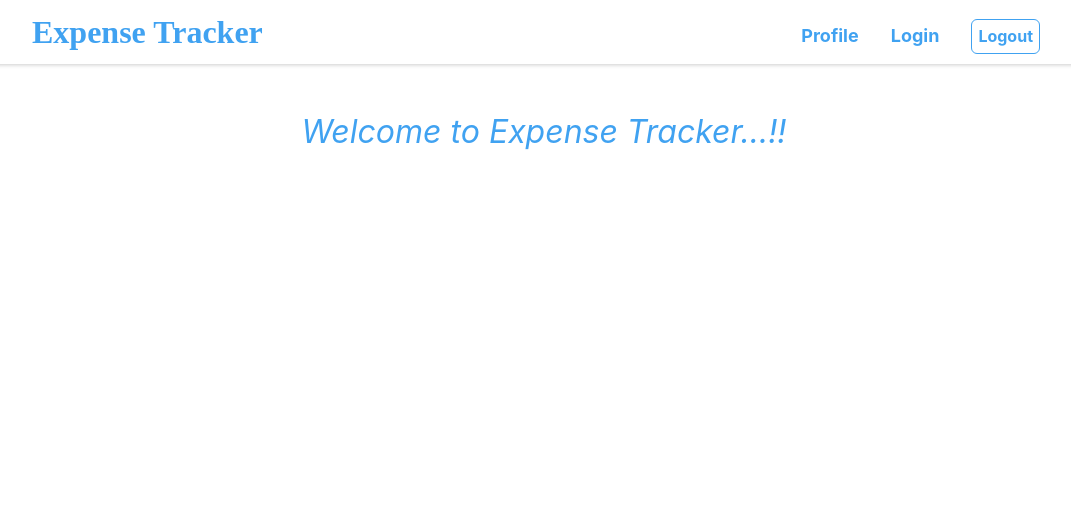
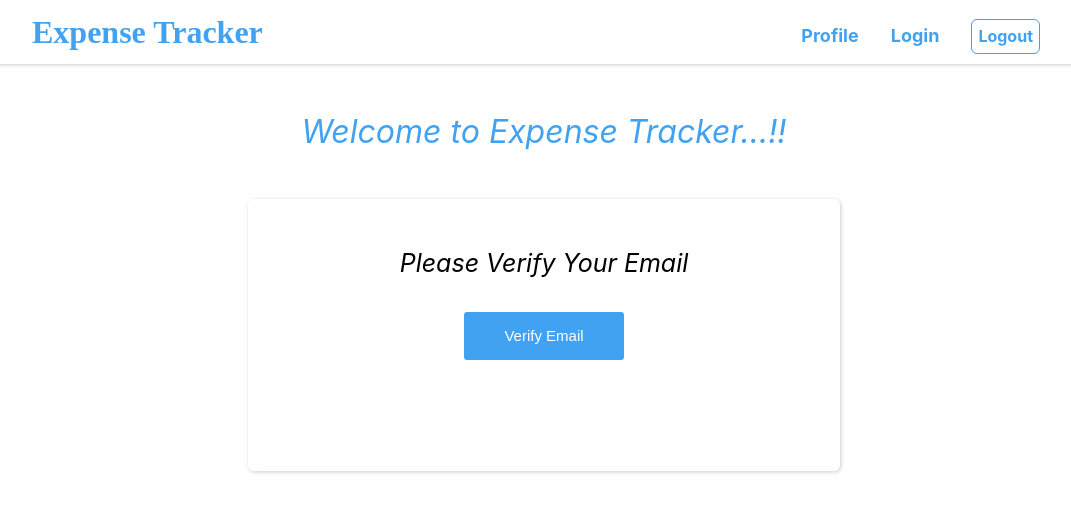
Before and after one commit to Sheetal-BC/Expense-tracker, a React (Create React App) app: page /home in a window 1280 px wide. Shown: the top 512 px of the page, without its empty margins (96-1167 px from the left). Built offline with nearby package versions, Linux system fonts and the light colour scheme; no server answers; sample sign-in values are in the browser's storage.

Commit message:
verfy email

```diff
--- a/src/App.js
+++ b/src/App.js
@@ -4,6 +4,7 @@ import Layout from "./Components/Layout/Layout";
 import AuthPage from "./Components/Pages/AuthPage";
 import Home from "./Components/Pages/Home";
 import ProfilePage from "./Components/Pages/ProfilePage";
+import AuthContext from "./Store/AuthContext";
 
 
 
@@ -11,21 +12,21 @@ import ProfilePage from "./Components/Pages/ProfilePage";
 
 
 function App() {
-
+  const conCtx= useContext(AuthContext);
 
   return (
     <Fragment>
       <Layout/>
     <Switch>
-   <Route path="/home" >
+    {conCtx.isLoggedIn && <Route path="/home" >
          <Home />
-        </Route>
-    <Route path="/auth" >
+        </Route>}
+        {!conCtx.isLoggedIn && <Route path="/auth" >
          <AuthPage />
-        </Route>
-     <Route path='/profile'>
+        </Route>}
+        {conCtx.isLoggedIn && <Route path='/profile'>
         <ProfilePage />
-        </Route>
+        </Route> }
         <Route path="*">
           <Redirect to="/" />
         </Route>
--- a/src/Components/SignUp/AuthForm.js
+++ b/src/Components/SignUp/AuthForm.js
@@ -51,7 +51,7 @@ const submitHandler = async (event) =>{
             inputPasswordRef.current.value = "";
             setIsLoading(false);
            conCtx.login(data.idToken, data.email);
-            history.replace('/profile');
+            history.replace('/home');
           } else {
             const data = await response.json();
             alert(data.error.message);
@@ -156,6 +156,7 @@ const submitHandler = async (event) =>{
         {isLogin ? 'Dont have an acount? SignUp' : 'Have an account? login'}</button>
       </div>
     </div>
+
   );
 };
 
--- /dev/null
+++ b/src/Components/SignUp/VerifyForm.css
@@ -0,0 +1,46 @@
+.verifation{
+    margin: 3rem auto;
+    max-width: 35rem;
+    height: 15rem;
+    border-radius: 6px;
+    box-shadow: 1px 1px 4px rgba(10, 10, 10, 0.2);
+    padding: 1rem;
+    text-align: center;
+    justify-items: space-between;
+}
+
+.verifation h4{
+    font-style: italic;
+    font-weight: 400;
+    font-size: 25px;
+}
+
+.verifation button{
+    width: 10rem;
+    height: 3rem;
+    font-size: 15px;
+    background-color: rgb(64, 162, 241);
+    color: white;
+    border-radius: 3px;
+    border: none;
+}
+
+.verifation button:hover{
+    background-color: white;
+    font-weight: bold;
+    color: rgb(64, 162, 241);
+    border: 1px solid rgb(64, 162, 241);
+}
+
+.verified{
+    font-style: italic;
+    font-weight: 400;
+    font-size: 25px;
+    color: rgb(64, 162, 241);
+}
+
+.verified img{
+    height: 50px;
+    width: 50px;
+
+}
--- /dev/null
+++ b/src/Components/SignUp/VerifyForm.js
@@ -0,0 +1,96 @@
+import React from "react";
+import { useState, useEffect } from "react";
+import { Link } from "react-router-dom";
+import "./VerifyForm.css";
+
+const VerifyForm = () => {
+  const [checkVerified, setverified] = useState(false);
+
+  const autoVerifyEmailCheck = async () => {
+    const token = localStorage.getItem("Token");
+
+    try {
+      const res = await fetch(
+        "https://identitytoolkit.googleapis.com/v1/accounts:update?key=AIzaSyBwU1sMNAm0lD4QbSAAmDEDhr5ngGYI-Lk",
+        {
+          method: "POST",
+          body: JSON.stringify({
+            idToken: token,
+            oobCode: "User Verified. Thank you!!",
+            returnSecureToken: true,
+          }),
+          headers: {
+            "Content-Type": "application/json",
+          },
+        }
+      );
+      if (res.ok) {
+        const data = await res.json();
+        console.log(data.emailVerified);
+        console.log("Send success");
+        if (data.emailVerified) {
+          setverified(true);
+        }
+      }
+    } catch (err) {
+      console.log(`Error = ${err}`);
+    }
+  };
+
+  useEffect(() => {
+    autoVerifyEmailCheck();
+  }, []);
+
+  const verifyHandler = async () => {
+    const token = localStorage.getItem("Token");
+
+    try {
+      const res = await fetch(
+        "https://identitytoolkit.googleapis.com/v1/accounts:sendOobCode?key=AIzaSyBwU1sMNAm0lD4QbSAAmDEDhr5ngGYI-Lk",
+        {
+          method: "POST",
+          body: JSON.stringify({
+            idToken: token,
+            requestType: "VERIFY_EMAIL",
+            returnSecureToken: true,
+          }),
+          headers: {
+            "Content-Type": "application/json",
+          },
+        }
+      );
+      if (res.ok) {
+        const data = await res.json();
+        console.log(data);
+        console.log("Send success");
+      }
+    } catch (err) {
+      console.log(`Error = ${err}`);
+    }
+  };
+  return (
+    <React.Fragment>
+      <section className="verifation">
+        <div>
+          {!checkVerified && <h4> Please Verify Your Email</h4>}
+          {!checkVerified && (
+            <button onClick={verifyHandler}>Verify Email</button>
+          )}
+
+          {checkVerified && (
+            <div className=" verified">
+              <p>Verification successfully done!!</p>
+              <img src={process.env.PUBLIC_URL+'checked.png'}/>
+              <h4>
+                Your Profile is incomplete please
+                <Link to="/profile"> update Your Profile</Link>
+              </h4>
+            </div>
+          )}
+        </div>
+      </section>
+    </React.Fragment>
+  );
+};
+
+export default VerifyForm;
--- a/src/Components/StartingPage/StartingPage.js
+++ b/src/Components/StartingPage/StartingPage.js
@@ -1,9 +1,11 @@
+import VerifyForm from '../SignUp/VerifyForm';
 import './StartingPage.css';
 
 const StartingPage = () => {
   return (
     <section className='starting'>
       <h1>Welcome to Expense Tracker...!!</h1>
+      <VerifyForm />
     </section>
   );
 };
```
Also changed, not shown: src/Components/Pages/ProfilePage.js (line endings or trailing spaces), src/Components/SignUp/StartingPageContent.module.css (added).
